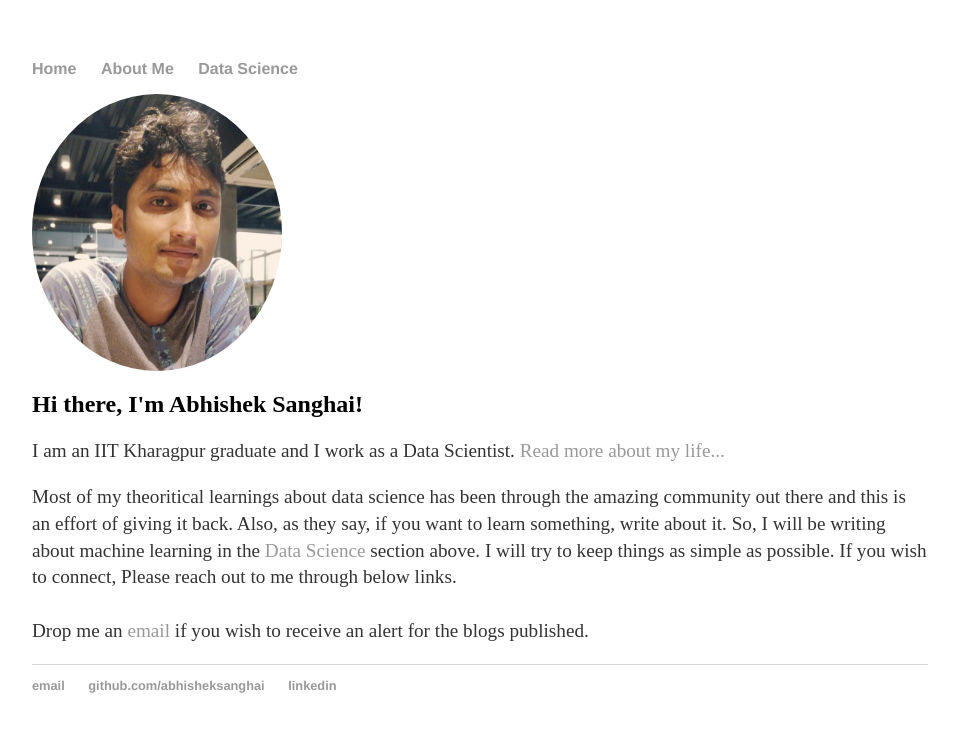
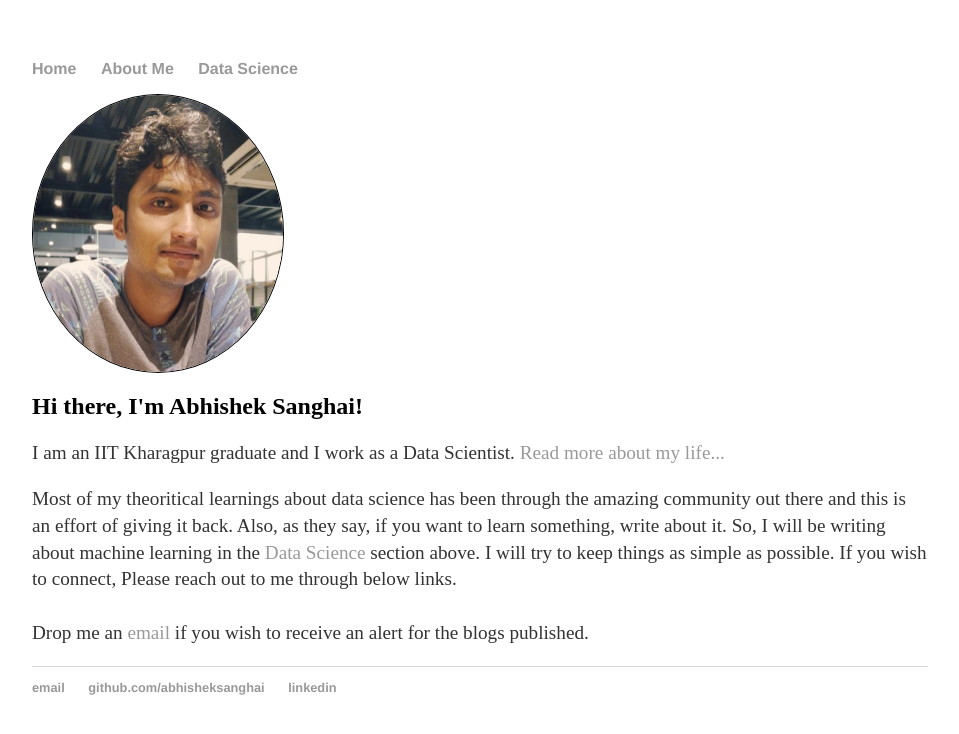
Before and after one commit to abhisheksanghai/abhisheksanghai.github.io, a Jekyll site: the page built from index.html, in a window 1280 px wide. Shown: the top 734 px of the page, without its empty margins (160-1119 px from the left). Built offline with Jekyll 4.4.1, drawn with Linux system fonts in a browser that asks for light colours.

Commit message:
Update index.html

```diff
--- a/index.html
+++ b/index.html
@@ -3,7 +3,7 @@ layout: default
 title: Abhishek Sanghai, Exploring!
 ---
 <div class="blurb">
-	<img class = "pic" src="/images/Abhishek_Sanghai.jpg" alt="AbhishekSanghai" width="250" align="middle" >
+	<img class = "pic" src="/images/Abhishek_Sanghai.jpg" alt="AbhishekSanghai" width="250" align="middle" border="1">
 	<h2> Hi there, I'm Abhishek Sanghai! </h2>
 	<p> I am an IIT Kharagpur graduate and I work as a Data Scientist. <a href="/about">Read more about my life...</a> </p>
 
```
